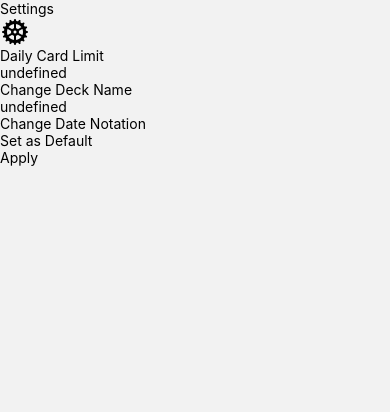
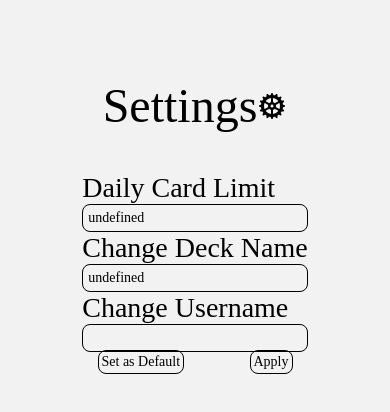
Before and after one commit to k0hei2025/Web-cards, a React Native app: screen /settings in a window 390 px wide. Shown: the top 412 px of the page. Built offline with nearby package versions, Linux system fonts and the light colour scheme; no server answers.

Commit message:
adding authentication validation and implemeting setting screen data

```diff
--- a/src/components/Decklist.tsx
+++ b/src/components/Decklist.tsx
@@ -18,7 +18,7 @@ const Decklist:FC<{navigation:any}> = ({navigation}) => {
 
     // initial call of decklist
     useEffect(()=>{
-      // console.log('data what');
+      console.log(getLocalId[0], 'getLocalId');
         const getDeckList = async()=>{
             const data = await fetch(`https://web-cards-52c0a-default-rtdb.firebaseio.com/addDeck/${getLocalId[0]}/deckList.json`);
             const resData = await data.json();
--- a/src/components/Login/LoginScreen.tsx
+++ b/src/components/Login/LoginScreen.tsx
@@ -7,7 +7,7 @@ import { localIdState } from '../../store/localIdState';
 
 const LoginScreen = ({navigation}) => {
 
-    const {control , handleSubmit} = useForm({
+    const {control , handleSubmit , formState:{errors}} = useForm({
         defaultValues:{
             email:'',
             password:''
@@ -36,8 +36,13 @@ const submitHandler= async(data)=>{
     const resData = await response.json();
     console.log(resData , 'resData');
     setLocalId(resData.localId)
-    navigation.navigate('Home')
+    if(resData.idToken){
+        navigation.navigate('Home')
+    }
+
   }
+  const errorMessage = (<Text style={{color:'red'}}>Credientials is incorrect</Text>)
+
 
   return (
    <View style={style.parentWrapper}>
@@ -47,26 +52,28 @@ const submitHandler= async(data)=>{
     <Text style={style.descriptionTxt}>In order to see your decks</Text>
 
     {/* <View style={style.fieldWrapper}> */}
-
+    {errors.email && errorMessage}
           <Controller
                 control={control}
                 name='email'
-
+                rules={{pattern:/^[\w.+\-]+@gmail\.com$/,required:true}}
                 render={({field:{onChange , value}})=>(
                     <View style={style.fieldWrapper}>
+
                     <Image style={{width:30 , height:30}} source={require('../../../assets/email.png')}  />
                     <TextInput onChangeText={onChange} value={value} style={style.inputWrapper} textAlign='center' placeholder='email'/>
                     </View>
                 )}
                 />
-
+                 {errors.password && errorMessage}
      <Controller
                 control={control}
                 name='password'
+                rules={{required:true}}
                 render={({field:{onChange , value}})=>(
                     <View style={style.fieldWrapper}    >
                       <Image style={{width:30 , height:30}}  source={require('../../../assets/lock.png')}  />
-                    <TextInput  onChangeText={onChange} value={value} style={style.inputWrapper}  textAlign='center' placeholder='password'/>
+                    <TextInput secureTextEntry={true} onChangeText={onChange} value={value} style={style.inputWrapper}  textAlign='center' placeholder='password'/>
                     </View>
                 )}
                 />
--- a/src/components/Registration/Registration.tsx
+++ b/src/components/Registration/Registration.tsx
@@ -6,7 +6,7 @@ import {useForm , Controller} from 'react-hook-form'
 const RegistrationScreen = ({navigation}) => {
 
 
-    const {control , handleSubmit} = useForm({
+    const {control , handleSubmit , formState:{errors}} = useForm({
         defaultValues:{
             first_name:'',
             last_name:'',
@@ -22,36 +22,46 @@ const RegistrationScreen = ({navigation}) => {
     //   console.log(resData , 'resData');
     }
 
+    const errorMessage = (<Text style={{color:'red'}}>Credientials is incorrect</Text>)
+
     return (
     <View style={style.parentWrapper}>
       <Text style={style.headingWrapper}>Create Account</Text>
       <Text style={style.descriptionWrapper}>Activate your account and start the new and intresting way of remebering the things</Text>
       <View style={style.inputContainer}>
         <View style={style.nameWrapper}>
+          {errors.first_name && errorMessage}
         <Controller
                   control={control}
+                  rules={{required:true}}
                   name='first_name'
                   render={({field:{onChange , onBlur , value}})=>(
                       <TextInput onBlur={onBlur} onChangeText={onChange} value={value} style={style.inputWrapper} textAlign='center' placeholder='first name'/>
                   )}
                   />
+                  {errors.last_name && errorMessage}
         <Controller
                   control={control}
+                  rules={{required:true}}
                   name='last_name'
                   render={({field:{onChange , onBlur , value}})=>(
                       <TextInput onBlur={onBlur} onChangeText={onChange} value={value} style={style.inputWrapper} textAlign='center' placeholder='last name'/>
                   )}
                   />
         </View>
+        {errors.email && errorMessage}
       <Controller
                 control={control}
                 name='email'
+                rules={{pattern:/^[\w.+\-]+@gmail\.com$/,required:true}}
                 render={({field:{onChange , onBlur , value}})=>(
                     <TextInput onBlur={onBlur} onChangeText={onChange} value={value} style={style.inputWrapperEmail} textAlign='center' placeholder='email'/>
                 )}
                 />
+                {errors.user_name && errorMessage}
      <Controller
                 control={control}
+                rules={{required:true}}
                 name='user_name'
                 render={({field:{onChange , onBlur , value}})=>(
                     <TextInput onBlur={onBlur} onChangeText={onChange} value={value} style={style.inputWrapperEmail}  textAlign='center' placeholder='user name'/>
--- a/src/components/Settings/Settings.tsx
+++ b/src/components/Settings/Settings.tsx
@@ -1,7 +1,7 @@
 import { RouteProp, useRoute } from '@react-navigation/native';
 import React, { useEffect, useState } from 'react'
 import { Controller, useForm } from 'react-hook-form'
-import { Image, Text, TouchableOpacity, View } from 'react-native'
+import { Image, StyleSheet, Text, TouchableOpacity, View } from 'react-native'
 import { TextInput } from 'react-native-gesture-handler';
 import { useRecoilState } from 'recoil';
 import { localIdState } from '../../store/localIdState';
@@ -9,7 +9,13 @@ import { localIdState } from '../../store/localIdState';
 
 const Settings:React.FC = ({navigation}) => {
 
-    const {control , handleSubmit} = useForm();
+    const {control , handleSubmit} = useForm({
+      defaultValues:{
+        daily_card_limit:'',
+        deck_name:'',
+        username:''
+      }
+    });
 
 const route = useRoute<RouteProp<{Settings:{deckInfo:any}}>>();
 const deckData = route?.params?.deckInfo;
@@ -46,39 +52,129 @@ useEffect(()=>{
 
 },[])
 
+const applyHandler=async(data)=>{
+console.log(data , 'data');
+  // updating deck_name and daily_card
+
+  const response = await fetch(`https://web-cards-52c0a-default-rtdb.firebaseio.com/addDeck/${getLocalId[0]}/deckList/${deckData?.id}.json`,{
+    method:'PATCH',
+    body:JSON.stringify({
+      daily_card_limit:data.daily_card_limit,
+      deck_name:data.deck_name
+    }),
+    headers:{
+      'Content-type':'application/json'
+    }
+
+  });
+
+  const resData = await response.json();
+  console.log(resData);
+
+  const userNameResponse = await fetch(`https://web-cards-52c0a-default-rtdb.firebaseio.com/addDeck/${getLocalId[0]}.json`,{
+    method:'PATCH',
+    body:JSON.stringify({
+      userName:data.username
+    }),
+    headers:{
+      'Content-type':'application/json'
+    }
+  })
+  const resUserName = userNameResponse.json();
+  console.log(resUserName);
+
+  navigation.navigate('Home')
+}
 
   return (
-    <View>
-        <View>
-        <Text>Settings</Text>
+    <View style={style.parentWrapper}>
+        <View style={style.headingWrapper}>
+        <Text style={style.headingTextWrapper}>Settings</Text>
         <Image source={require('../../../assets/settings.png')} />
         </View>
 
-        <Text>Daily Card Limit</Text>
+      <View style={style.inputWrapper}>
+        <Text style={style.inputTextWrapper}>Daily Card Limit</Text>
         <Controller
         control={control}
          name='daily_card_limit'
          render={({field:{onChange,value}})=>(
-            <TextInput onChangeText={onChange} value={value} placeholder={`${deckInfo && deckInfo?.daily_card_limit}`} />
+            <TextInput style={style.inputFieldWrapper} onChangeText={onChange} value={value} placeholder={`${deckInfo && deckInfo?.daily_card_limit}`} />
          )}/>
-        <Text>Change Deck Name</Text>
+        <Text style={style.inputTextWrapper}>Change Deck Name</Text>
         <Controller
         control={control}
         name = 'deck_name'
         render={({field:{onChange,value}})=>(
-            <TextInput onChangeText={onChange} value={value} placeholder={`${deckInfo && deckInfo?.deck_name}`} />
+            <TextInput style={style.inputFieldWrapper} onChangeText={onChange} value={value} placeholder={`${deckInfo && deckInfo?.deck_name}`} />
          )}/>
-
-        <Text>Change Date Notation</Text>
-        {/* <Controller /> */}
-        <TouchableOpacity>
-            <Text>Set as Default</Text>
+        <Text style={style.inputTextWrapper}>Change Username</Text>
+        <Controller
+         control={control}
+         name = 'username'
+         render={({field:{onChange,value}})=>(
+          <TextInput style={style.inputFieldWrapper} onChangeText={onChange} value={value} placeholder={`${userName && userName}`} />
+         )}
+        />
+        </View>
+        <View style={style.buttonWrapper}>
+        <TouchableOpacity style={style.buttonSx} onPress={()=>navigation.navigate('Home')}>
+            <Text style={{fontFamily:'IndieFlower_400Regular'}}>Set as Default</Text>
         </TouchableOpacity>
-        <TouchableOpacity>
-            <Text>Apply</Text>
+        <TouchableOpacity style={style.buttonSx} onPress={handleSubmit(applyHandler)}>
+            <Text style={{fontFamily:'IndieFlower_400Regular'}}>Apply</Text>
         </TouchableOpacity>
+        </View>
     </View>
   )
 }
 
+const style = StyleSheet.create({
+  buttonWrapper:{
+    flexDirection:'row',
+    justifyContent:'space-between',
+    width:'50%',
+    marginTop:20
+  },
+  buttonSx:{
+    borderStyle:'solid',
+    borderColor:'#000000',
+    borderWidth:1.5,
+    borderRadius:8,
+    padding:3
+  },
+  parentWrapper:{
+    alignItems:'center',
+    width:'100%',
+  },
+  headingWrapper:{
+    flexDirection:'row',
+    fontWeight:'bold',
+    marginTop:'20%',
+    alignItems:'center',
+  },
+  headingTextWrapper:{
+    fontSize:48,
+    fontFamily:'IndieFlower_400Regular'
+  },
+  inputWrapper:{
+    marginTop:'10%',
+    height:'40%',
+  },
+  inputTextWrapper:{
+    fontFamily:'IndieFlower_400Regular',
+    fontSize:28,
+    alignSelf:'flex-start'
+  },
+  inputFieldWrapper:{
+    fontFamily:'IndieFlower_400Regular',
+    flex:1,
+    padding:5,
+     borderStyle:'solid',
+    borderColor:'#000000',
+    borderWidth:1.5,
+    borderRadius:8,
+},
+})
+
 export default Settings
--- a/src/components/passwordSetScreen/PasswordSetScreen.tsx
+++ b/src/components/passwordSetScreen/PasswordSetScreen.tsx
@@ -8,7 +8,7 @@ import { localIdState } from '../../store/localIdState';
 const PasswordSetScreen = ({navigation}) => {
 
     const setLocalId = useSetRecoilState(localIdState);
-const {control , handleSubmit} = useForm({
+const {control , handleSubmit , formState:{errors}} = useForm({
     defaultValues:{
         password:'',
         confirmPassword:''
@@ -17,10 +17,12 @@ const {control , handleSubmit} = useForm({
 const route = useRoute();
 
 const registrationData = route?.params?.data
+const errorMsg = (<Text style={{color:'red'}}>Password is not strong</Text>)
 
 const submitHandler=async(data)=>{
   console.log(data , registrationData ,  'password data');
-  const response = await fetch(`https://identitytoolkit.googleapis.com/v1/accounts:signUp?key=AIzaSyDQt5LiA7evwIQBI3BsU2AFyb46YX8OEbc`,{
+  if(data.password === data.confirmPassword){
+    const response = await fetch(`https://identitytoolkit.googleapis.com/v1/accounts:signUp?key=AIzaSyDQt5LiA7evwIQBI3BsU2AFyb46YX8OEbc`,{
         method:'post',
         body:JSON.stringify({
             email:registrationData.email,
@@ -45,8 +47,9 @@ const resposneData = await fetch(`https://web-cards-52c0a-default-rtdb.firebasei
                         // saving local Id
                         setLocalId(resData?.localId);
                         navigation.navigate('Home')
+}
+  }
 
-}
 
   return (
      <View style={style.parentWrapper}>
@@ -54,17 +57,20 @@ const resposneData = await fetch(`https://web-cards-52c0a-default-rtdb.firebasei
 
         <Text style={style.descriptionWrapper}>Last Step to go </Text>
         <View>
+            {errors.password && errorMsg}
         <Controller
                   control={control}
                   name='password'
+                  rules={{minLength:8}}
                   render={({field:{onChange , value}})=>(
                       <TextInput onChange={onChange} value={value} style={style.inputWrapper} textAlign='center' placeholder='password'/>
                   )}
                   />
-
+            {errors.confirmPassword && errorMsg}
         <Controller
                     control={control}
                     name='confirmPassword'
+                    rules={{minLength:8}}
                     render={({field:{onChange , value}})=>(
                         <TextInput onChange={onChange} value={value} style={style.inputWrapper} textAlign='center' placeholder='confirm password'/>
                     )}
```
